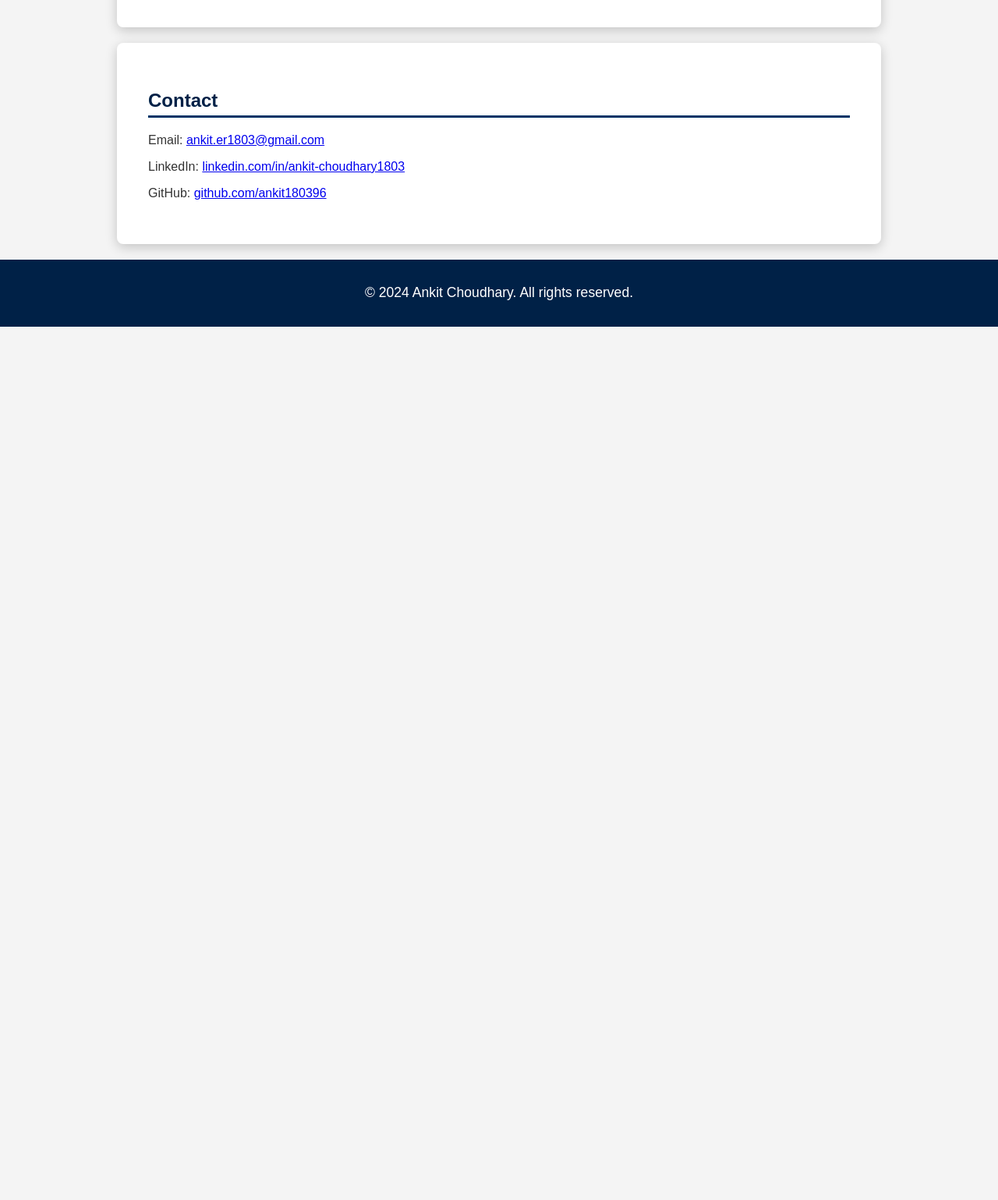
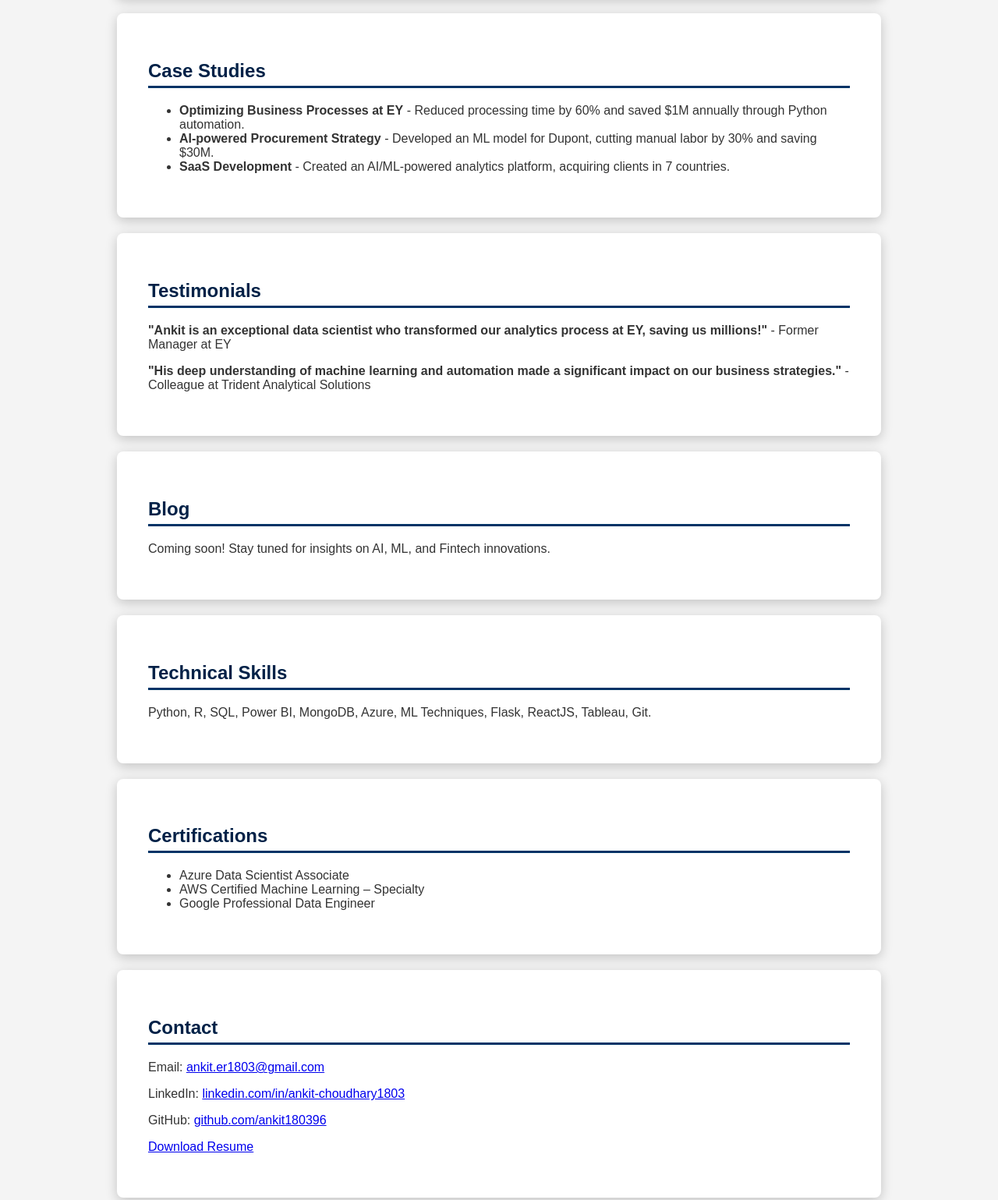
Before and after one commit to ankit180396/ankit180396.github.io, a plain HTML site: page index.html in a window 1280 px wide. Shown: the part 1075-2614 px from the top of the page at 78% size. Before the commit the page ends 1494 px from the top, so only its background shows below. Drawn offline with Linux system fonts and the light colour scheme.

Commit message:
Update index.html

```diff
--- a/index.html
+++ b/index.html
@@ -8,6 +8,7 @@
 </head>
 <body>
     <header>
+        <img src="portfolio headshot.jpg" alt="Ankit Choudhary">
         <h1>Ankit Choudhary</h1>
         <p>Data Scientist | Business Consultant | Fullstack Developer</p>
         <nav>
@@ -16,6 +17,8 @@
                 <li><a href="#experience">Experience</a></li>
                 <li><a href="#projects">Projects</a></li>
                 <li><a href="#skills">Skills</a></li>
+                <li><a href="#testimonials">Testimonials</a></li>
+                <li><a href="#blog">Blog</a></li>
                 <li><a href="#contact">Contact</a></li>
             </ul>
         </nav>
@@ -44,9 +47,38 @@
         </ul>
     </section>
 
+    <section id="case-studies">
+        <h2>Case Studies</h2>
+        <ul>
+            <li><strong>Optimizing Business Processes at EY</strong> - Reduced processing time by 60% and saved $1M annually through Python automation.</li>
+            <li><strong>AI-powered Procurement Strategy</strong> - Developed an ML model for Dupont, cutting manual labor by 30% and saving $30M.</li>
+            <li><strong>SaaS Development</strong> - Created an AI/ML-powered analytics platform, acquiring clients in 7 countries.</li>
+        </ul>
+    </section>
+
+    <section id="testimonials">
+        <h2>Testimonials</h2>
+        <p><strong>"Ankit is an exceptional data scientist who transformed our analytics process at EY, saving us millions!"</strong> - Former Manager at EY</p>
+        <p><strong>"His deep understanding of machine learning and automation made a significant impact on our business strategies."</strong> - Colleague at Trident Analytical Solutions</p>
+    </section>
+
+    <section id="blog">
+        <h2>Blog</h2>
+        <p>Coming soon! Stay tuned for insights on AI, ML, and Fintech innovations.</p>
+    </section>
+
     <section id="skills">
         <h2>Technical Skills</h2>
         <p>Python, R, SQL, Power BI, MongoDB, Azure, ML Techniques, Flask, ReactJS, Tableau, Git.</p>
+    </section>
+
+    <section id="certifications">
+        <h2>Certifications</h2>
+        <ul>
+            <li>Azure Data Scientist Associate</li>
+            <li>AWS Certified Machine Learning – Specialty</li>
+            <li>Google Professional Data Engineer</li>
+        </ul>
     </section>
 
     <section id="contact">
@@ -54,6 +86,7 @@
         <p>Email: <a href="mailto:ankit.er1803@gmail.com">ankit.er1803@gmail.com</a></p>
         <p>LinkedIn: <a href="https://www.linkedin.com/in/ankit-choudhary1803/">linkedin.com/in/ankit-choudhary1803</a></p>
         <p>GitHub: <a href="https://github.com/ankit180396">github.com/ankit180396</a></p>
+        <p><a href="Ankit_Choudhary_Resume.pdf" download>Download Resume</a></p>
     </section>
 
     <footer>
```
